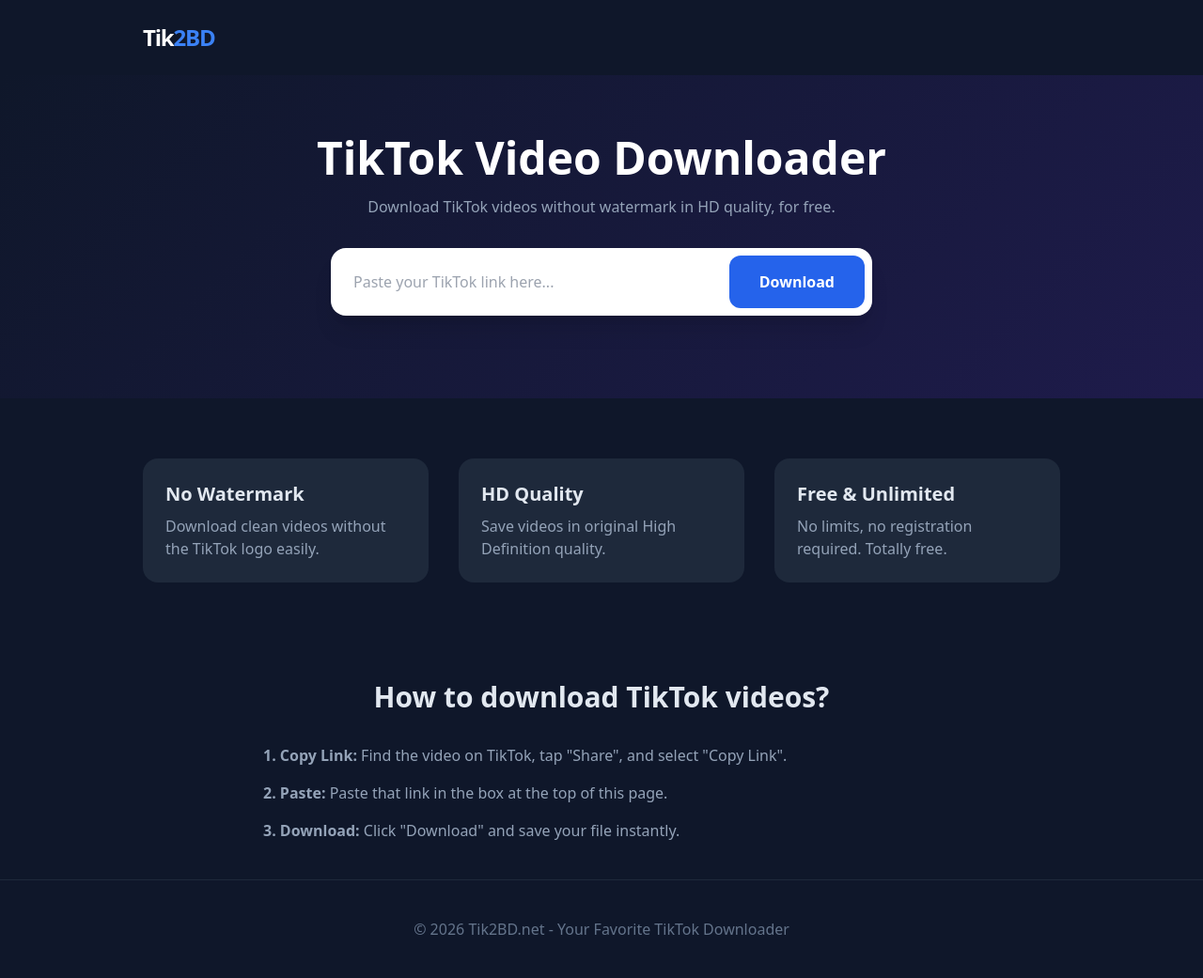
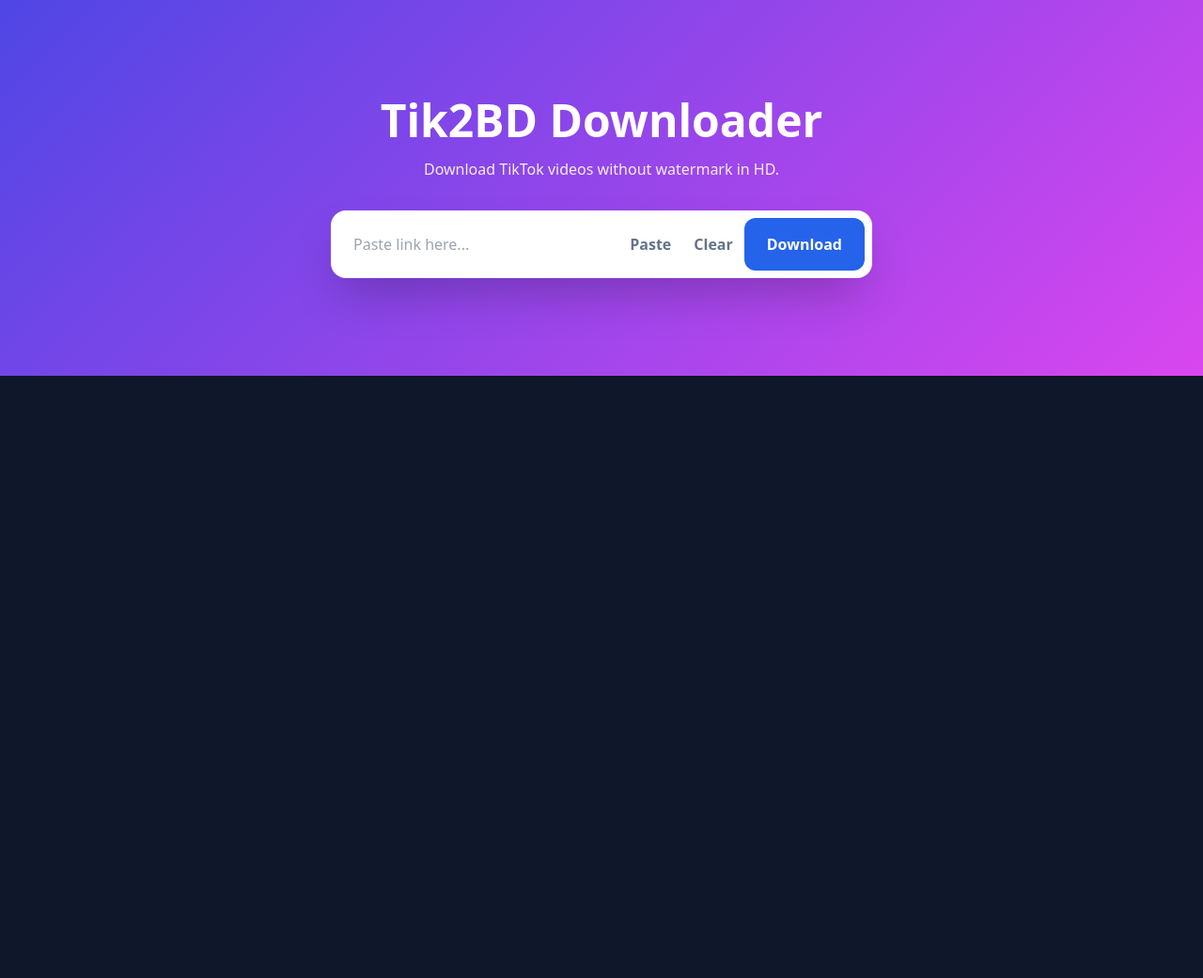
Before and after one commit to akash00785/tiktok-downloader, a Flask app: page / in a window 1280 px wide. Shown: the whole page at 94% size. After the commit the page ends 400 px from the top, so only its background shows below. Run offline with Flask 3, Linux system fonts and the light colour scheme; some libraries are stand-ins or nearby versions.

Commit message:
Update index.html

```diff
--- a/templates/index.html
+++ b/templates/index.html
@@ -3,77 +3,72 @@
 <head>
     <meta charset="UTF-8">
     <meta name="viewport" content="width=device-width, initial-scale=1.0">
-    <title>Tik2BD - TikTok Video Downloader No Watermark</title>
+    <title>Tik2BD - TikTok Video Downloader</title>
     <script src="https://cdn.tailwindcss.com"></script>
     <style>
-        .hero-bg { background: linear-gradient(135deg, #0f172a 0%, #1e1b4b 100%); }
+        .hero-gradient { background: linear-gradient(135deg, #4f46e5 0%, #d946ef 100%); }
     </style>
 </head>
-<body class="bg-slate-900 text-slate-200">
+<body class="bg-[#0f172a] text-white font-sans">
 
-    <nav class="p-6 flex justify-between items-center max-w-5xl mx-auto">
-        <div class="text-2xl font-bold text-white tracking-tighter">Tik<span class="text-blue-500">2BD</span></div>
-    </nav>
+    <section class="hero-gradient min-h-[400px] flex flex-col items-center justify-center p-6 text-center">
+        <h1 class="text-4xl md:text-5xl font-extrabold mb-4">Tik2BD Downloader</h1>
+        <p class="mb-8 opacity-90">Download TikTok videos without watermark in HD.</p>
 
-    <section class="hero-bg py-16 px-4 text-center">
-        <h1 class="text-4xl md:text-5xl font-extrabold text-white mb-4">TikTok Video Downloader</h1>
-        <p class="text-slate-400 mb-8">Download TikTok videos without watermark in HD quality, for free.</p>
-
-        <div class="max-w-xl mx-auto bg-white p-2 rounded-2xl shadow-xl flex flex-col md:flex-row">
-            <input type="text" id="urlInput" placeholder="Paste your TikTok link here..."
-                   class="w-full p-4 rounded-xl text-slate-900 outline-none">
+        <div id="input-section" class="max-w-xl w-full bg-white p-2 rounded-2xl shadow-2xl flex items-center">
+            <input type="text" id="urlInput" placeholder="Paste link here..."
+                   class="w-full p-4 text-slate-900 outline-none rounded-l-xl">
+            <button onclick="pasteLink()" class="px-3 text-slate-500 hover:text-blue-600 font-bold">Paste</button>
+            <button onclick="clearInput()" class="px-3 text-slate-500 hover:text-red-600 font-bold">Clear</button>
             <button onclick="downloadVideo()" id="downloadBtn"
-                    class="bg-blue-600 hover:bg-blue-700 text-white font-bold py-4 px-8 rounded-xl transition mt-2 md:mt-0">
+                    class="bg-blue-600 hover:bg-blue-700 text-white font-bold py-4 px-6 rounded-xl transition">
                 Download
             </button>
         </div>
-        <div id="result" class="mt-6 font-semibold"></div>
-    </section>
 
-    <section class="max-w-5xl mx-auto py-16 px-6 grid md:grid-cols-3 gap-8">
-        <div class="p-6 bg-slate-800 rounded-2xl">
-            <h3 class="text-xl font-bold mb-2">No Watermark</h3>
-            <p class="text-slate-400">Download clean videos without the TikTok logo easily.</p>
+        <div id="result-section" class="hidden max-w-sm w-full bg-slate-900 mt-6 p-6 rounded-2xl border border-slate-700">
+            <img id="avatar" src="" class="w-20 h-20 rounded-full mx-auto mb-4 border-4 border-blue-500">
+            <h2 id="nickname" class="text-lg font-bold mb-4"></h2>
+            <div class="space-y-3">
+                <a id="hd_btn" href="#" target="_blank" class="block bg-blue-600 py-3 rounded-lg font-bold">Without Watermark (HD)</a>
+                <a id="sd_btn" href="#" target="_blank" class="block bg-slate-700 py-3 rounded-lg font-bold">Without Watermark</a>
+                <a id="mp3_btn" href="#" target="_blank" class="block bg-purple-600 py-3 rounded-lg font-bold">Download MP3</a>
             </div>
-        <div class="p-6 bg-slate-800 rounded-2xl">
-            <h3 class="text-xl font-bold mb-2">HD Quality</h3>
-            <p class="text-slate-400">Save videos in original High Definition quality.</p>
-        </div>
-        <div class="p-6 bg-slate-800 rounded-2xl">
-            <h3 class="text-xl font-bold mb-2">Free & Unlimited</h3>
-            <p class="text-slate-400">No limits, no registration required. Totally free.</p>
+            <button onclick="location.reload()" class="mt-4 text-slate-400 text-sm underline">Search another video</button>
         </div>
     </section>
 
-    <section class="max-w-3xl mx-auto py-10 px-6">
-        <h2 class="text-3xl font-bold mb-8 text-center">How to download TikTok videos?</h2>
-        <div class="space-y-4 text-slate-400">
-            <p><strong>1. Copy Link:</strong> Find the video on TikTok, tap "Share", and select "Copy Link".</p>
-            <p><strong>2. Paste:</strong> Paste that link in the box at the top of this page.</p>
-            <p><strong>3. Download:</strong> Click "Download" and save your file instantly.</p>
-        </div>
-    </section>
+    <script>
+        const input = document.getElementById('urlInput');
 
-    <footer class="text-center py-10 text-slate-500 border-t border-slate-800">
-        &copy; 2026 Tik2BD.net - Your Favorite TikTok Downloader
-    </footer>
+        function pasteLink() {
+            navigator.clipboard.readText().then(text => { input.value = text; });
+        }
 
-    <script>
+        function clearInput() { input.value = ''; }
+
         async function downloadVideo() {
-            const url = document.getElementById('urlInput').value;
-            const result = document.getElementById('result');
+            const url = input.value;
             const btn = document.getElementById('downloadBtn');
             if(!url) { alert("Please enter a link!"); return; }
-            btn.disabled = true; btn.innerText = "Processing...";
-            try {
+
+            btn.innerText = "Processing...";
             const response = await fetch('/download', { method: 'POST', headers: {'Content-Type': 'application/json'}, body: JSON.stringify({ url: url }) });
             const data = await response.json();
+
             if (data.success) {
-                    result.innerHTML = `<a href="${data.url}" target="_blank" class="text-blue-400 underline font-bold text-lg">Click here to save video</a>`;
+                document.getElementById('input-section').classList.add('hidden');
+                document.getElementById('result-section').classList.remove('hidden');
+
+                document.getElementById('avatar').src = data.avatar;
+                document.getElementById('nickname').innerText = data.nickname;
+                document.getElementById('hd_btn').href = data.hd_url;
+                document.getElementById('sd_btn').href = data.sd_url;
+                document.getElementById('mp3_btn').href = data.mp3_url;
             } else {
-                    result.innerText = "Error: Could not find video. Please check the link.";
+                alert("Error: " + data.error);
+                btn.innerText = "Download";
             }
-            } catch (err) { result.innerText = "Server error!"; } finally { btn.disabled = false; btn.innerText = "Download"; }
         }
     </script>
 </body>
```
Lines whose indentation alone changed are shown as unchanged.
